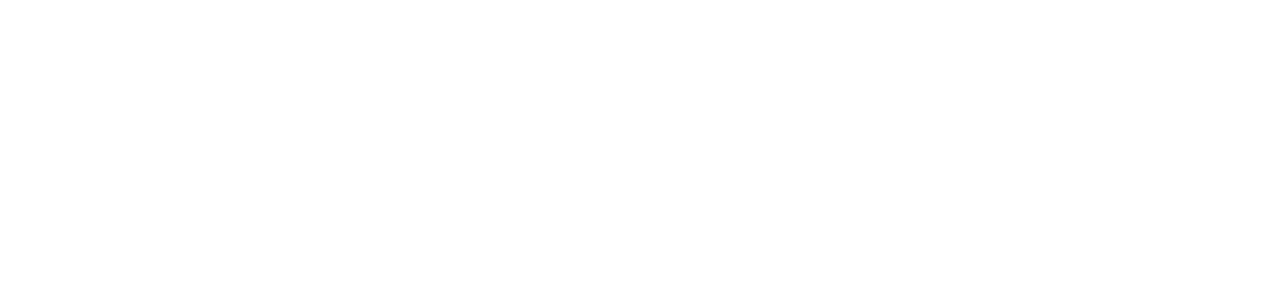
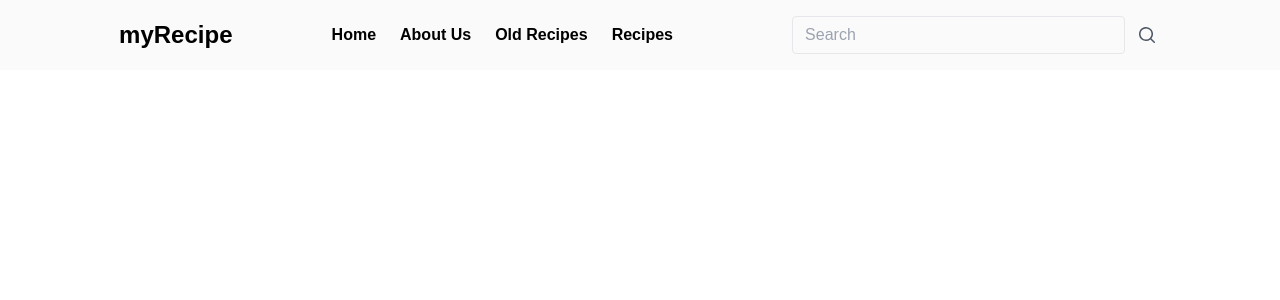
Before and after one commit to MZeynelozkan/Route-My-Recipe, a React (Create React App) app: page /old in a window 1280 px wide. Before the commit this address had no page. Shown: the top 300 px of the page. Built offline with nearby package versions, Linux system fonts and the light colour scheme.

Commit message:
more update

```diff
--- a/src/App.js
+++ b/src/App.js
@@ -5,6 +5,7 @@ import Recipes from "./pages/Recipes";
 
 import ShowRecipeDetail from "./pages/ShowRecipeDetail";
 import { FoodProvider } from "./contexts/FoodContext";
+import OldFoods from "./pages/OldFoods";
 
 function App() {
   return (
@@ -21,6 +22,8 @@ function App() {
               path="recipes/query/:query/:id"
               element={<ShowRecipeDetail />}
             />
+            <Route path="old" element={<OldFoods />} />
+            <Route path="old/:id" element={<ShowRecipeDetail />} />
           </Routes>
         </BrowserRouter>
       </FoodProvider>
--- a/src/components/Navbar.jsx
+++ b/src/components/Navbar.jsx
@@ -1,16 +1,17 @@
 import { useState } from "react";
 import { NavLink, useNavigate } from "react-router-dom";
+import { useFood } from "../contexts/FoodContext";
 
 function Navbar() {
   const [inputValue, setInputValue] = useState("");
   const navigate = useNavigate();
 
-  function handleKeyDown(e) {
-    if (e.code === "Enter") {
+  const { handleClear, oldFoods } = useFood();
+
+  function handleSubmit(e) {
     e.preventDefault();
     if (inputValue.trim() !== "") {
       navigate(`/recipes/query/${inputValue.trim()}`);
-      }
     }
   }
 
@@ -29,30 +30,38 @@ function Navbar() {
           <NavLink className="font-bold hover:text-blue-600" to="/aboutus">
             About Us
           </NavLink>
+          <NavLink
+            className="font-bold hover:text-blue-600"
+            to={`${oldFoods.length > 0 ? "/old" : "/recipes"}`}
+          >
+            Old Recipes
+          </NavLink>
+
           <NavLink className="font-bold hover:text-blue-600" to="/recipes">
             Recipes
           </NavLink>
         </div>
 
         <div className="ms-5 flex w-[30%] items-center justify-between">
+          <form className="flex w-full" onSubmit={handleSubmit}>
             <input
               type="search"
-            className="relative m-0 block w-[1px] min-w-0 flex-auto rounded border border-solid border-secondary-500 bg-transparent bg-clip-padding px-3 py-1.5 text-base font-normal text-surface transition duration-300 ease-in-out focus:border-primary focus:text-gray-700 focus:shadow-inset focus:outline-none motion-reduce:transition-none dark:border-white/10 dark:bg-body-dark dark:text-white dark:placeholder:text-neutral-300 dark:autofill:shadow-autofill"
+              className="relative m-0 block w-full min-w-0 flex-auto rounded border border-solid border-secondary-500 bg-transparent bg-clip-padding px-3 py-1.5 text-base font-normal text-surface transition duration-300 ease-in-out focus:border-primary focus:text-gray-700 focus:shadow-inset focus:outline-none motion-reduce:transition-none dark:border-white/10 dark:bg-body-dark dark:text-white dark:placeholder:text-neutral-300 dark:autofill:shadow-autofill"
               placeholder="Search"
               aria-label="Search"
               aria-describedby="button-addon2"
               onChange={(e) => setInputValue(e.target.value)}
-            onKeyDown={handleKeyDown}
             />
 
-          <span
-            className="flex items-center whitespace-nowrap rounded px-3 py-1.5 text-center text-base font-normal text-gray-600 dark:text-white [&>svg]:w-5"
-            id="basic-addon2"
+            <button
+              type="submit"
+              className="flex items-center whitespace-nowrap rounded px-3 py-1.5 text-center text-base font-normal text-gray-600 dark:text-white"
             >
               <svg
                 xmlns="http://www.w3.org/2000/svg"
                 viewBox="0 0 20 20"
                 fill="currentColor"
+                className="w-5 h-5"
               >
                 <path
                   fillRule="evenodd"
@@ -60,7 +69,8 @@ function Navbar() {
                   clipRule="evenodd"
                 />
               </svg>
-          </span>
+            </button>
+          </form>
         </div>
       </div>
     </nav>
--- a/src/contexts/FoodContext.jsx
+++ b/src/contexts/FoodContext.jsx
@@ -10,6 +10,7 @@ const BASE_URL = "https://www.themealdb.com/api/json/v1/1/lookup.php?i=";
 const initialState = {
   foods: [],
   meal: {},
+  oldFoods: [],
 };
 
 function reducer(state, action) {
@@ -23,6 +24,18 @@ function reducer(state, action) {
       return {
         ...state,
         meal: action.payload,
+        oldFoods: state.oldFoods
+          .map((food) => food.idMeal)
+          .includes(action.payload.idMeal)
+          ? state.oldFoods
+          : [...state.oldFoods, action.payload],
+      };
+
+    case "clear/meal":
+      return {
+        ...state,
+        foods: [],
+        meal: {},
       };
     default:
       throw new Error("Unknown action type");
@@ -30,9 +43,13 @@ function reducer(state, action) {
 }
 
 function FoodProvider({ children }) {
-  const [{ foods, meal }, dispatch] = useReducer(reducer, initialState);
+  const [{ foods, meal, oldFoods }, dispatch] = useReducer(
+    reducer,
+    initialState
+  );
 
   async function fetchFoods(query) {
+    dispatch({ type: "clear/meal" });
     try {
       const url = query ? `${API_URL_QUERY}${query}` : API_URL_RANDOM;
       const res = await fetch(url);
@@ -51,8 +68,13 @@ function FoodProvider({ children }) {
     }
   }
 
+  function handleClear() {
+    dispatch({ type: "clear/meal" });
+  }
+
   async function fetchSingle(id) {
     if (!id) return; // Eğer id yoksa işlemi sonlandır
+    dispatch({ type: "clear/meal" });
     try {
       const res = await fetch(`${BASE_URL}${id}`);
       if (!res.ok) throw new Error("Fetch failed");
@@ -66,7 +88,9 @@ function FoodProvider({ children }) {
   }
 
   return (
-    <FoodContext.Provider value={{ foods, meal, fetchFoods, fetchSingle }}>
+    <FoodContext.Provider
+      value={{ foods, meal, fetchFoods, fetchSingle, handleClear, oldFoods }}
+    >
       {children}
     </FoodContext.Provider>
   );
--- /dev/null
+++ b/src/pages/OldFoods.jsx
@@ -0,0 +1,28 @@
+import Card from "../components/Card";
+import Navbar from "../components/Navbar";
+import { useFood } from "../contexts/FoodContext";
+
+function OldFoods() {
+  const { oldFoods } = useFood();
+
+  return (
+    <div>
+      <Navbar />
+      <div className="w-full px-5 mt-14 h-fit">
+        <div
+          className={`w-full max-w-[1300px] mx-auto ${
+            oldFoods.length >= 3
+              ? "grid grid-cols-1 gap-4 sm:grid-cols-1 md:grid-cols-2 lg:grid-cols-3"
+              : "flex flex-col gap-4"
+          }`}
+        >
+          {oldFoods?.map((food) => (
+            <Card key={food.idMeal} randomFood={food} />
+          ))}
+        </div>
+      </div>
+    </div>
+  );
+}
+
+export default OldFoods;
```
Lines whose indentation alone changed are shown as unchanged.
